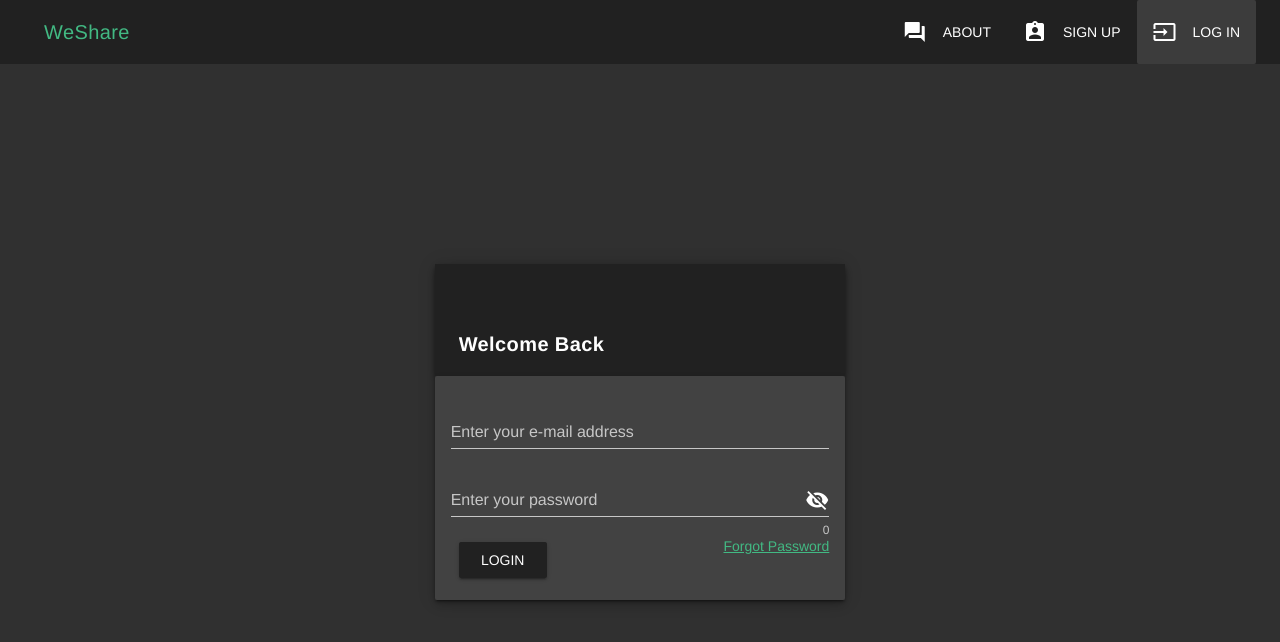
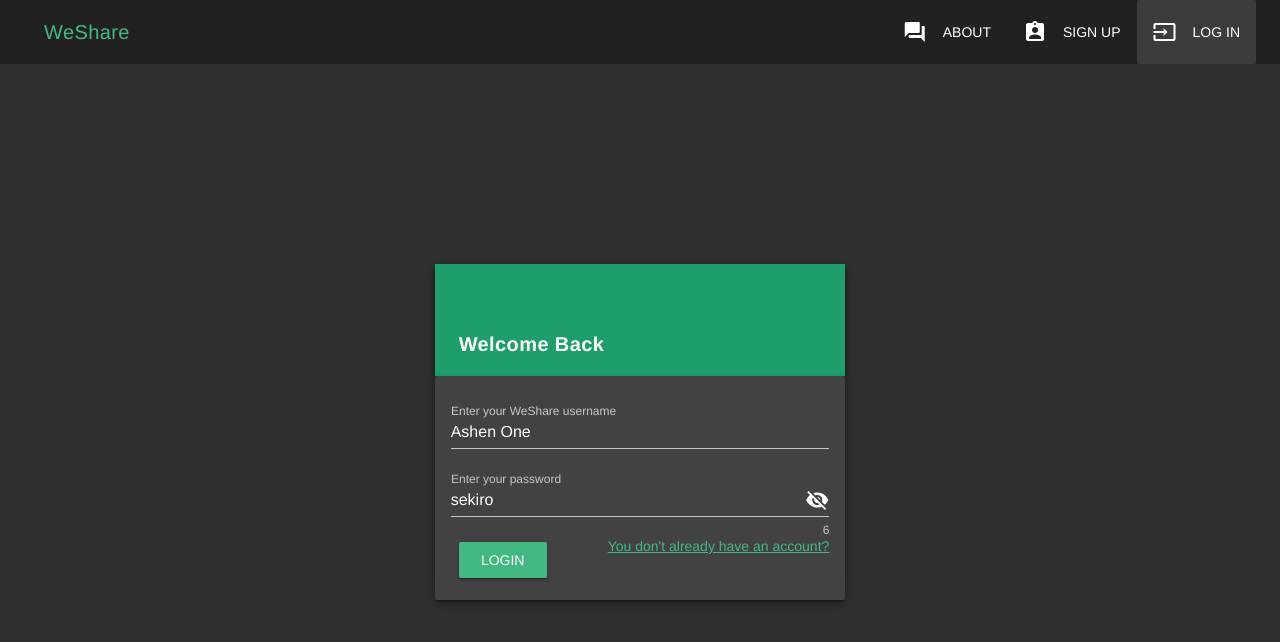
Before and after one commit to maxblanch/GLO-2005, a Vue app in the folder frontend/: page /#/login in a window 1280 px wide. Shown: the top 642 px of the page. Built offline with nearby package versions, Linux system fonts and the light colour scheme; what vue-authenticate would draw is missing.

Commit message:
fixed API domain, started login
blocked by CORS from server

```diff
--- a/frontend/src/components/LogInView.vue
+++ b/frontend/src/components/LogInView.vue
@@ -2,7 +2,7 @@
   <v-container fluid fill-height>
     <v-layout flex align-center justify-center>
       <v-flex xs12 sm4 elevation-6>
-        <v-toolbar class="pt-5">
+        <v-toolbar class="pt-5 primary darken-1">
           <v-toolbar-title class="white--text"
             ><h4>Welcome Back</h4></v-toolbar-title
           >
@@ -12,9 +12,9 @@
             <div>
               <v-form v-model="valid" ref="form">
                 <v-text-field
-                  label="Enter your e-mail address"
-                  v-model="email"
-                  :rules="emailRules"
+                  label="Enter your WeShare username"
+                  v-model="username"
+                  :rules="usernameRules"
                   required
                 ></v-text-field>
                 <v-text-field
@@ -31,14 +31,16 @@
 
                 <v-layout justify-space-between>
                   <v-btn
-                    @click="login()"
+                    @click="login"
                     :class="{
-                      'blue darken-4 white--text': valid,
+                      'primary white--text': valid,
                       disabled: !valid
                     }"
                     >Login</v-btn
                   >
-                  <a href="">Forgot Password</a>
+                  <router-link to="/signup"
+                    >You don't already have an account?</router-link
+                  >
                 </v-layout>
               </v-form>
             </div>
@@ -56,35 +58,26 @@ export default {
     return {
       valid: false,
       e1: false,
-      password: "",
+      password: "sekiro",
       passwordRules: [v => !!v || "Password is required"],
-      email: "",
-      emailRules: [
-        v => !!v || "E-mail is required",
-        v =>
-          /^\w+([\.-]?\w+)*@\w+([\.-]?\w+)*(\.\w{2,3})+$/.test(v) ||
-          "E-mail must be valid"
+      username: "Ashen One",
+      usernameRules: [
+        v => !!v || "Username is required"
+        // v =>
+        //   /^\w+([\.-]?\w+)*@\w+([\.-]?\w+)*(\.\w{2,3})+$/.test(v) ||
+        //   "E-mail must be valid"
       ]
     };
   },
   methods: {
-    login: () => {
-      this.$auth.login({ email, password }).then(() => {
+    login() {
+      let user = { username: this.username, password: this.password };
+      console.log(`connecting user ${user.username}`);
+      this.$auth.login(user).then(res => {
+        console.log(res);
         // Execute application logic after successful login
       });
     }
-    // register: () => {
-    //   this.drawer = !this.drawer;
-    //   alert("asdsad");
-    //   this.$auth.register({ name, email, password }).then(() => {
-    //     // Execute application logic after successful registration
-    //   });
-    // },
-    // authenticate: provider => {
-    //   this.$auth.authenticate(provider).then(() => {
-    //     // Execute application logic after successful social authentication
-    //   });
-    // }
   }
 };
 </script>
--- a/frontend/src/main.js
+++ b/frontend/src/main.js
@@ -2,7 +2,6 @@
 // (runtime-only or standalone) has been set in webpack.base.conf with an alias.
 import Vue from "vue";
 import Vuetify from "vuetify";
-import colors from "vuetify/es5/util/colors";
 
 import "vuetify/dist/vuetify.min.css"; // Ensure you are using css-loader
 import App from "./App";
@@ -12,7 +11,6 @@ import VueAuthenticate from "vue-authenticate";
 import axios from "axios";
 
 Vue.config.productionTip = false;
-// Vue.use(Vuetify);
 
 Vue.use(Vuetify, {
   theme: {
@@ -24,8 +22,10 @@ Vue.use(Vuetify, {
 });
 Vue.use(VueAxios, axios);
 Vue.use(VueAuthenticate, {
-  baseUrl: "http://localhost:5000/" // API domain
+  baseUrl: "http://localhost:5000", // API domain
+  loginUrl: "/login"
   // providers: {
+  // //Define OAuth providers config
   //   github: {
   //     clientId: "",
   //     redirectUri: "http://localhost:8080/cities" // client app callback
```
